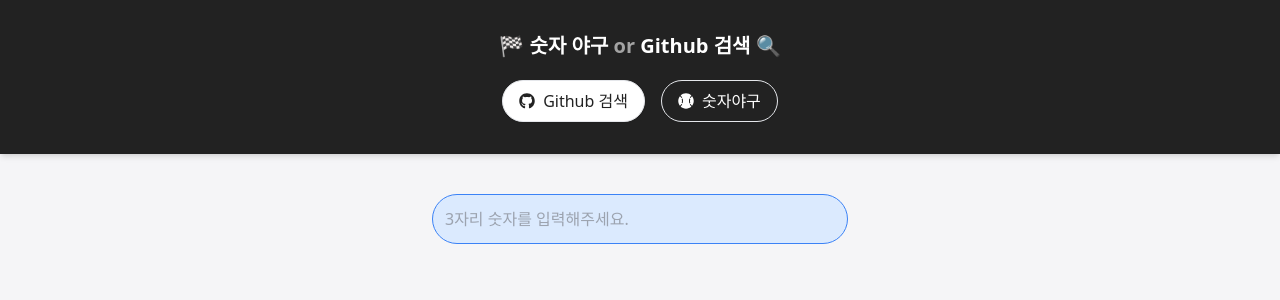
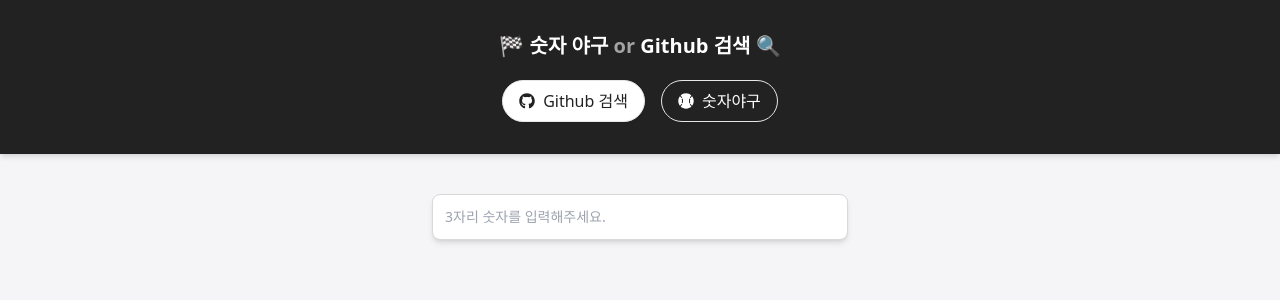
Before and after one commit to AT-SOPT-WEB/SoeunYoon, a React (Vite) app in the folder week3-2/: page / in a window 1280 px wide. Both pictures are taken after a click on the button "숫자야구". Shown: the top 300 px of the page. Built offline with nearby package versions, Linux system fonts and the light colour scheme.

Commit message:
feat: 숫자 야구 수정

```diff
--- a/week3-2/src/components/BaseballGame.jsx
+++ b/week3-2/src/components/BaseballGame.jsx
@@ -55,10 +55,16 @@
   };
 
   return (
-    <div className="w-full max-w-md px-4 space-y-4">
-      <Input onSubmit={handleTry} />
-      <Message text={message} />
-      <List tries={tries} />
+    <div className="w-full max-w-md px-4 space-y-5">
+      <div className="rounded-lg">
+        <Input onSubmit={handleTry} />
+      </div>
+      <div className="rounded-lg text-center">
+        <Message text={message} />
+      </div>
+      <div className="rounded-lg">
+        <List tries={tries} />
+      </div>
     </div>
   );
 }
--- a/week3-2/src/components/baseball/Input.jsx
+++ b/week3-2/src/components/baseball/Input.jsx
@@ -16,7 +16,7 @@
       onChange={(e) => setValue(e.target.value)}
       onKeyDown={handleKeyDown}
       placeholder="3자리 숫자를 입력해주세요."
-      className="w-full p-3 rounded-full border border-blue-500 bg-blue-100"
+      className="w-full p-3 rounded-lg border border-normalGray focus:outline-none focus:ring-2 focus:ring-blue-500 bg-white shadow-md text-sm"
     />
   );
 }
--- a/week3-2/src/components/baseball/List.jsx
+++ b/week3-2/src/components/baseball/List.jsx
@@ -4,7 +4,7 @@
         {tries.map((tryStr, idx) => (
           <div
             key={idx}
-            className="border border-blue-500 p-2 rounded-full text-center bg-white"
+            className="border border-normalGray p-2 rounded-md text-center bg-white shadow-sm text-sm"
           >
             {tryStr}
           </div>
--- a/week3-2/src/components/baseball/Message.jsx
+++ b/week3-2/src/components/baseball/Message.jsx
@@ -1,5 +1,5 @@
 export default function Message({ text }) {
     return (
-      <p className="text-center text-blue-700 font-semibold">{text}</p>
+      <p className="text-blue-800 font-semibold text-sm text-center">{text}</p>
     );
   }
```
